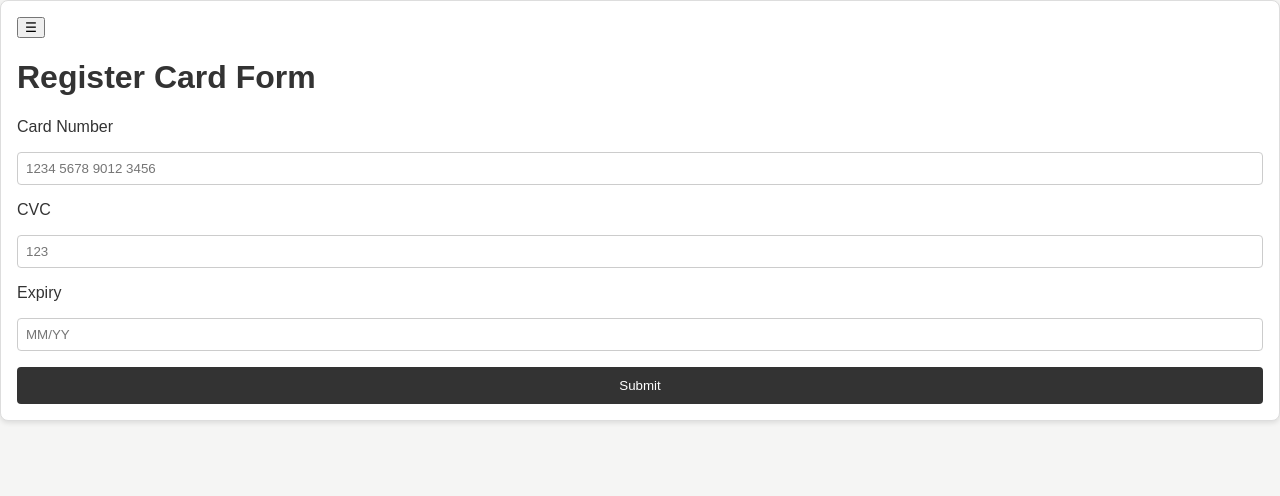
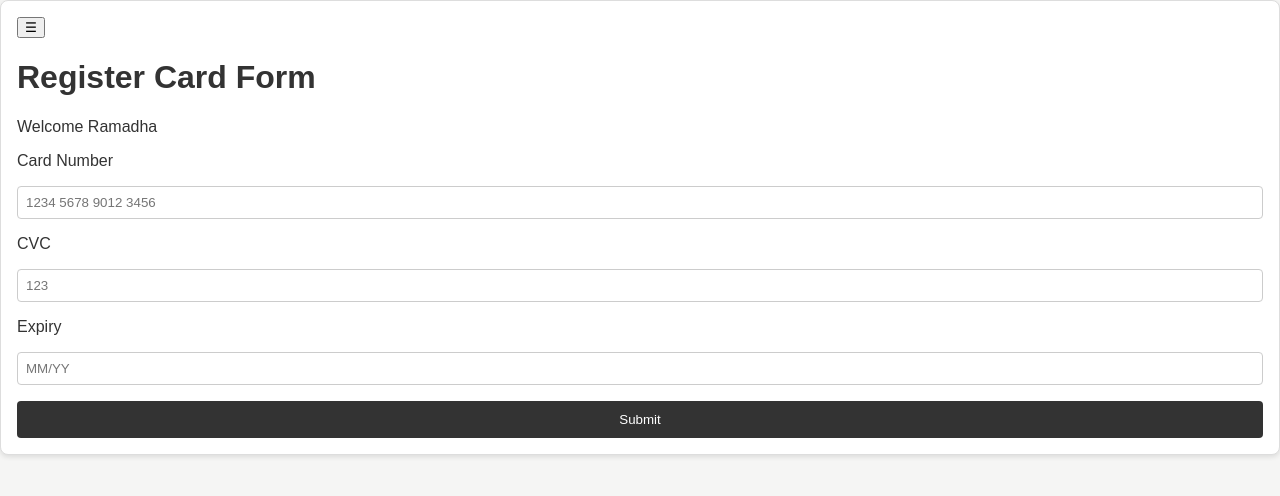
Before and after one commit to ramadha/task, a React app: page / in a window 1280 px wide. Shown: the top 496 px of the page. Built offline with nearby package versions, Linux system fonts and the light colour scheme.

Commit message:
[Refactor] added provider for userContext

```diff
--- a/src/app.tsx
+++ b/src/app.tsx
@@ -1,5 +1,6 @@
 import React from 'react';
 import { MenuProvider, useMenuContext } from './context/MenuContext';
+import { UserProvider } from './context/UserContext';
 import CardForm from './components/CardForm';
 import Menu from './components/Menu';
 
@@ -9,9 +10,11 @@ const AppContent: React.FC = () => {
 };
 
 const App: React.FC = () => (
-  <MenuProvider>
-    <AppContent />
-  </MenuProvider>
+  <UserProvider>
+    <MenuProvider>
+      <AppContent />
+    </MenuProvider>
+  </UserProvider>
 );
 
 export default App;
--- a/src/components/CardForm.tsx
+++ b/src/components/CardForm.tsx
@@ -4,9 +4,12 @@ import { useUserContext } from '../context/UserContext';
 import * as styles from '../styles/CardForm.module.scss';
 
 const CardForm: React.FC = () => {
+  const user = useUserContext();
+
   return (
     <div className={styles.container}>
       <Header title="Register Card Form" />
+      <p>Welcome {user.firstName}</p>
       <form className={styles.form}>
         <label htmlFor="cardNumber">Card Number</label>
         <input id="cardNumber" type="text" placeholder="1234 5678 9012 3456" />
```
